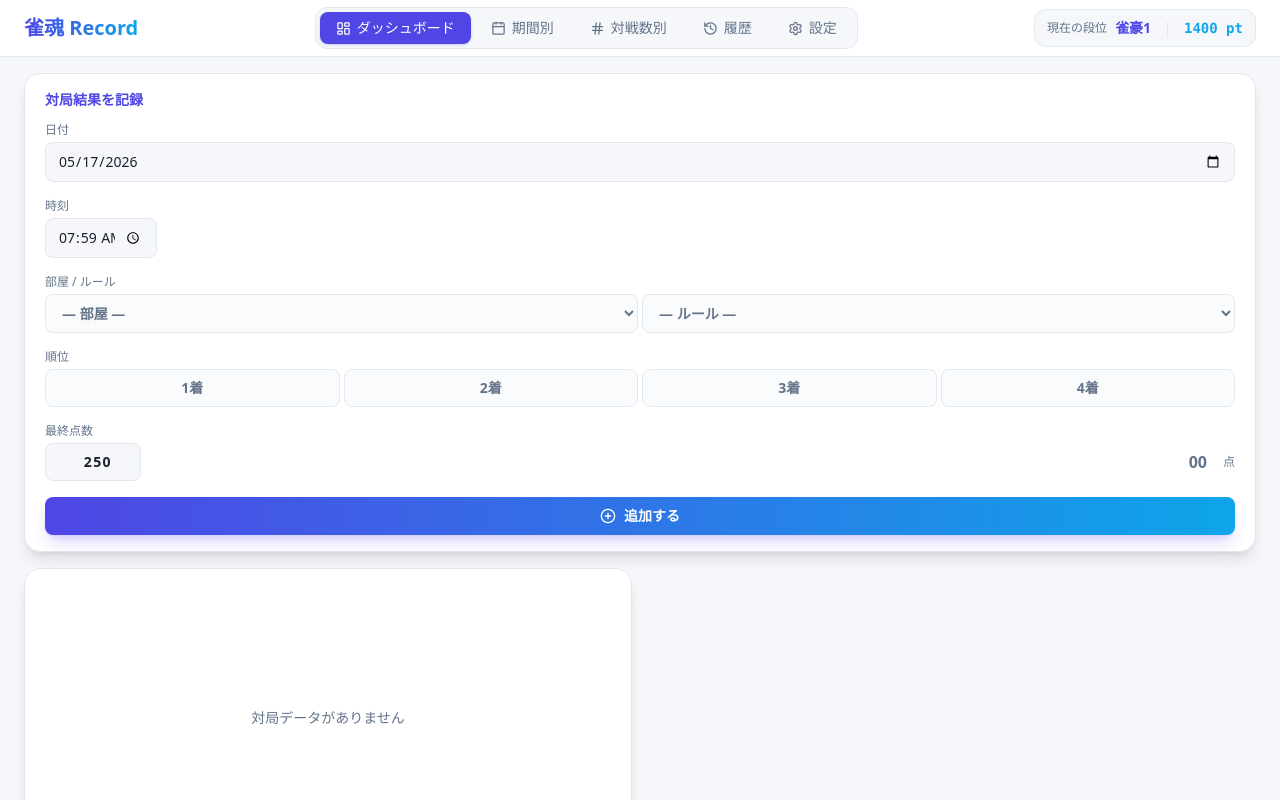
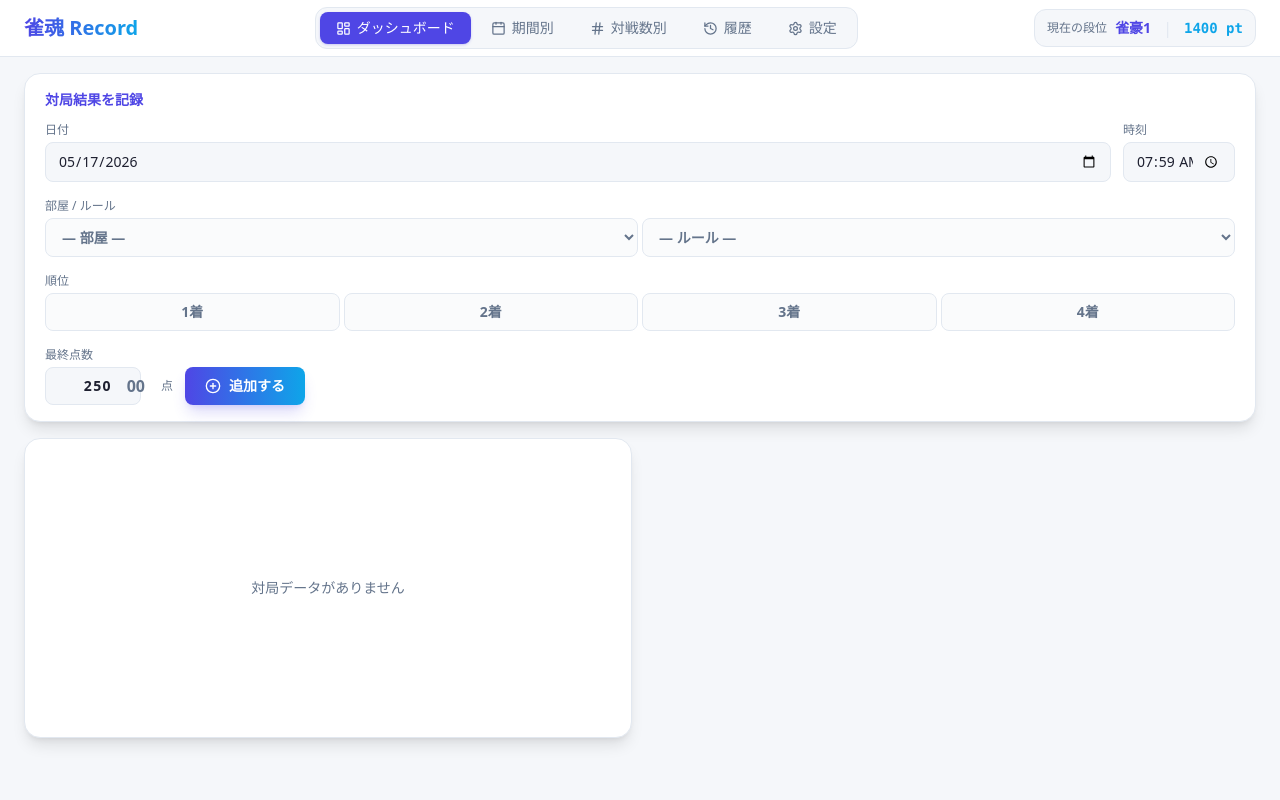
Before and after one commit to toranekomaru/MahjongSoul_score_manager, a React (Vite) app: page / in a window 1280 px wide. Built offline with nearby package versions, Linux system fonts and the light colour scheme.

Commit message:
スマートフォン用修正2

```diff
--- a/src/App.tsx
+++ b/src/App.tsx
@@ -34,10 +34,10 @@ function App() {
   }
 
   return (
-    // モバイル時は画面全体のスクロールを許可し、下部ナビゲーション分の余白（pb-20）を確保。PC時は従来どおり固定。
-    <div className="h-screen md:h-screen flex flex-col bg-background text-textMain overflow-y-auto md:overflow-hidden pb-16 md:pb-0">
+    // 画面全体を固定し、ヘッダーとボトムナビゲーションを常に定位置に配置。
+    <div className="h-screen flex flex-col bg-background text-textMain overflow-hidden">
       {/* ヘッダー */}
-      <header className="bg-surface border-b border-border shrink-0 z-50 sticky top-0 md:relative">
+      <header className="bg-surface border-b border-border shrink-0 z-50">
         <div className="max-w-[1400px] mx-auto px-4 md:px-6 h-14 flex items-center justify-between gap-4">
           {/* ロゴ */}
           <span className="text-lg md:text-xl font-black bg-gradient-to-r from-primary to-secondary bg-clip-text text-transparent whitespace-nowrap shrink-0">
@@ -80,9 +80,9 @@ function App() {
         </div>
       </header>
 
-      {/* コンテンツエリア */}
-      <main className="flex-1 min-h-0 overflow-y-auto md:overflow-hidden">
-        <div className="h-auto md:h-full max-w-[1400px] mx-auto px-4 md:px-6 py-3 md:py-4 flex flex-col gap-4">
+      {/* コンテンツエリア（モバイル時は下部ナビの高さ分 pb-20 を確保してスクロール可能に） */}
+      <main className="flex-1 overflow-y-auto pb-20 md:pb-0">
+        <div className="max-w-[1400px] mx-auto px-4 md:px-6 py-3 md:py-4 flex flex-col gap-4">
           {/* ━━ ダッシュボード ━━ */}
           {activeTab === 'dashboard' && (
             <div className="flex flex-col gap-4 h-full">
--- a/src/components/CompactGameForm.tsx
+++ b/src/components/CompactGameForm.tsx
@@ -70,7 +70,7 @@ export function CompactGameForm({ onAdd, currentRank }: Props) {
         className="grid grid-cols-2 md:flex md:flex-wrap items-end gap-3 gap-y-4"
       >
         {/* 日付 */}
-        <div className="flex flex-col gap-1 col-span-1 min-w-0 md:min-w-[130px] w-full">
+        <div className="flex flex-col gap-1 col-span-2 md:min-w-[130px] md:flex-1 w-full">
           <label className="text-xs text-textMuted font-medium">日付</label>
           <input
             type="date"
@@ -85,7 +85,7 @@ export function CompactGameForm({ onAdd, currentRank }: Props) {
         </div>
 
         {/* 時刻 */}
-        <div className="flex flex-col gap-1 col-span-1 w-full">
+        <div className="flex flex-col gap-1 col-span-2 md:w-28 w-full">
           <label className="text-xs text-textMuted font-medium">時刻</label>
           <input
             type="time"
@@ -94,7 +94,7 @@ export function CompactGameForm({ onAdd, currentRank }: Props) {
               setTime(e.target.value);
               setIsTimeEdited(true);
             }}
-            className={`${inputCls} cursor-pointer md:w-28`}
+            className={`${inputCls} cursor-pointer`}
           />
         </div>
 
@@ -164,7 +164,7 @@ export function CompactGameForm({ onAdd, currentRank }: Props) {
         </div>
 
         {/* 最終点数 */}
-        <div className="flex flex-col gap-1 col-span-1 w-full">
+        <div className="flex flex-col gap-1 col-span-2 md:w-32 w-full">
           <label className="text-xs text-textMuted font-medium">最終点数</label>
           <div className="flex items-center gap-1 w-full">
             <div className="relative flex-1">
@@ -193,7 +193,7 @@ export function CompactGameForm({ onAdd, currentRank }: Props) {
         {/* 追加ボタン */}
         <button
           type="submit"
-          className="col-span-1 flex items-center justify-center gap-2 bg-gradient-to-r from-primary to-secondary text-white font-bold h-[38px] md:h-[38px] px-5 rounded-lg shadow-lg shadow-primary/20 hover:shadow-primary/40 hover:-translate-y-0.5 transition-all text-sm whitespace-nowrap w-full"
+          className="col-span-2 flex items-center justify-center gap-2 bg-gradient-to-r from-primary to-secondary text-white font-bold h-10 md:h-[38px] px-5 rounded-lg shadow-lg shadow-primary/20 hover:shadow-primary/40 hover:-translate-y-0.5 transition-all text-sm whitespace-nowrap w-full md:w-auto"
         >
           <PlusCircle size={16} />
           追加する
--- a/src/components/MatchCountStats.tsx
+++ b/src/components/MatchCountStats.tsx
@@ -71,10 +71,10 @@ export function MatchCountStats({ records }: Props) {
   return (
     <div className="bg-surface border border-border rounded-2xl shadow-lg flex flex-col overflow-hidden h-full">
       {/* ヘッダー・操作パネル */}
-      <div className="px-5 py-4 border-b border-border shrink-0 flex flex-wrap items-center justify-between gap-4">
+      <div className="px-5 py-4 border-b border-border shrink-0 flex flex-col md:flex-row md:items-center md:justify-between gap-4">
         <h2 className="text-base font-bold text-primary">対戦数別集計</h2>
 
-        <div className="flex gap-4">
+        <div className="flex flex-wrap gap-2 md:gap-4 w-full md:w-auto">
           {/* 集計ベース選択 */}
           <div className="flex bg-background border border-border rounded-lg p-1">
             {([
--- a/src/components/PeriodStats.tsx
+++ b/src/components/PeriodStats.tsx
@@ -67,10 +67,10 @@ export function PeriodStats({ records }: Props) {
   return (
     <div className="bg-surface border border-border rounded-2xl shadow-lg flex flex-col overflow-hidden h-full">
       {/* ヘッダー・操作パネル */}
-      <div className="px-5 py-4 border-b border-border shrink-0 flex flex-wrap items-center justify-between gap-4">
+      <div className="px-5 py-4 border-b border-border shrink-0 flex flex-col md:flex-row md:items-center md:justify-between gap-4">
         <h2 className="text-base font-bold text-primary">期間別成績</h2>
 
-        <div className="flex gap-4">
+        <div className="flex flex-wrap gap-2 md:gap-4 w-full md:w-auto">
           {/* 期間選択 */}
           <div className="flex bg-background border border-border rounded-lg p-1">
             {([
--- a/src/components/Summary.tsx
+++ b/src/components/Summary.tsx
@@ -18,21 +18,21 @@ export function Summary({ records }: { records: GameRecord[] }) {
   ];
 
   return (
-    <div className="bg-surface border border-border rounded-2xl px-5 py-4 shadow-lg">
+    <div className="bg-surface border border-border rounded-2xl px-4 py-4 md:px-5 md:py-4 shadow-lg">
       <SummaryComments records={records} />
-      <div className="flex flex-wrap items-center gap-6">
+      <div className="grid grid-cols-2 md:flex md:flex-wrap md:items-center gap-4 md:gap-6">
         {stats.map((s) => (
-          <div key={s.label} className="flex flex-col">
-            <span className="text-xs text-textMuted font-medium">{s.label}</span>
-            <span className={`text-2xl font-black ${s.color}`}>
+          <div key={s.label} className="flex flex-col col-span-1">
+            <span className="text-[10px] md:text-xs text-textMuted font-medium">{s.label}</span>
+            <span className={`text-xl md:text-2xl font-black ${s.color}`}>
               {s.value}
-              {s.unit && <span className="text-sm font-normal text-textMuted ml-1">{s.unit}</span>}
+              {s.unit && <span className="text-xs md:text-sm font-normal text-textMuted ml-0.5 md:ml-1">{s.unit}</span>}
             </span>
           </div>
         ))}
 
         {/* 順位率バー */}
-        <div className="flex-1 min-w-[180px]">
+        <div className="col-span-2 md:flex-1 min-w-0 md:min-w-[180px]">
           <span className="text-xs text-textMuted font-medium block mb-1">順位率</span>
           <div className="flex h-5 rounded-full overflow-hidden w-full bg-border">
             <div style={{ width: `${rankRates[0]}%` }} className="bg-primary" title={`1位: ${rankRates[0].toFixed(1)}%`} />
```
